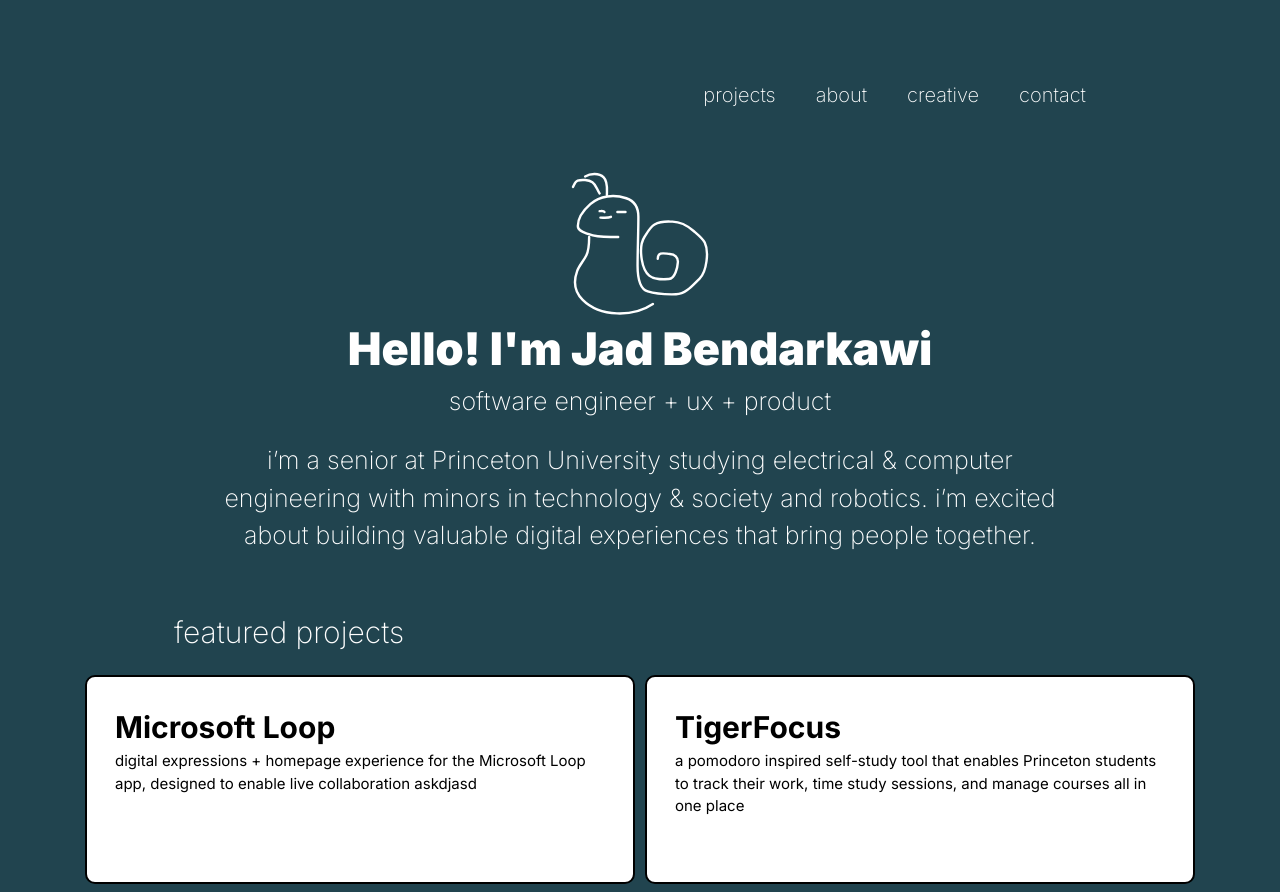
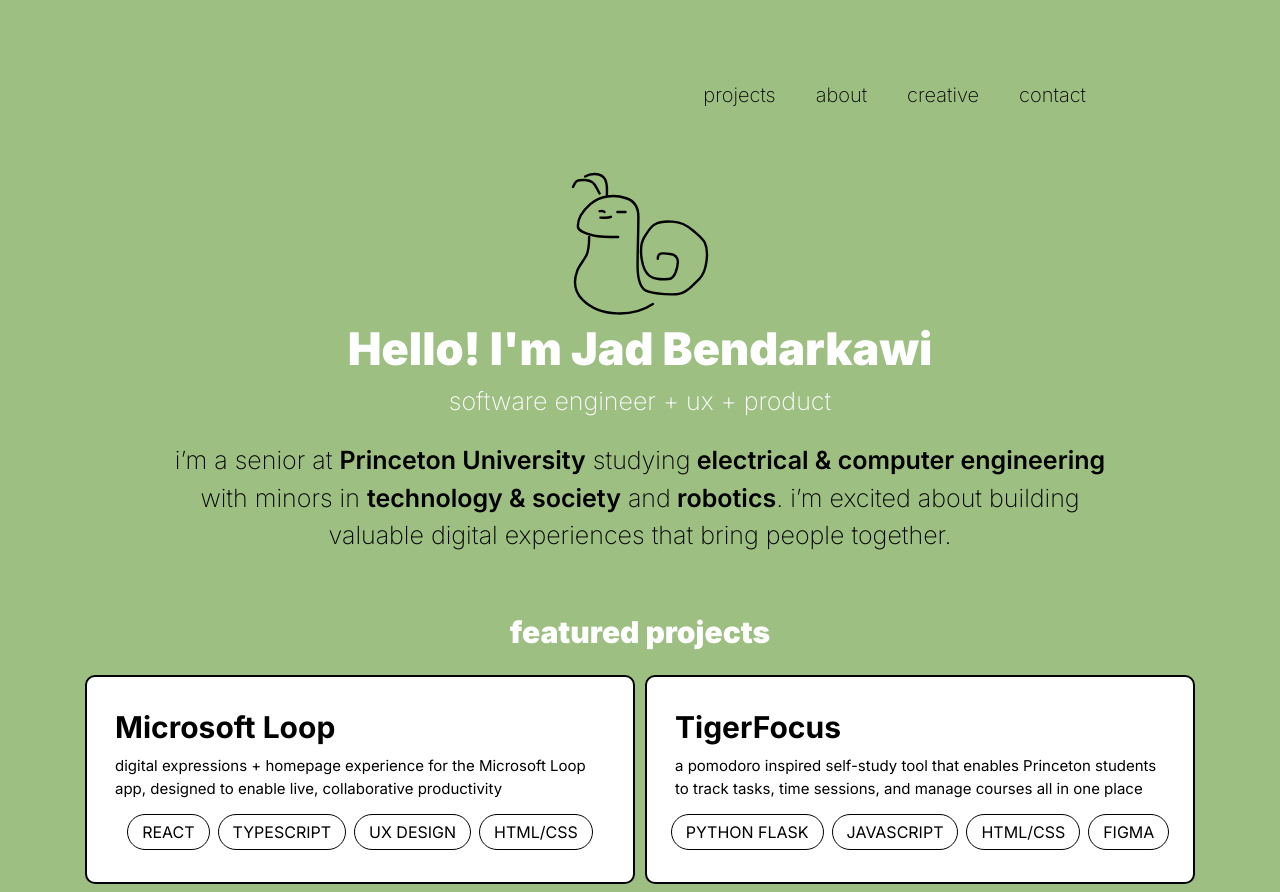
Before and after one commit to jad-bend/personal-site, a Next.js app: page / in a window 1280 px wide. Shown: the top 892 px of the page. Built offline with nearby package versions, Linux system fonts and the light colour scheme.

Commit message:
added skills to project cards

```diff
--- a/app/globals.css
+++ b/app/globals.css
@@ -19,5 +19,5 @@
 
 body {
   color: rgb(var(--foreground-rgb));
-  background: #21444f;
+  background: #9dbf82;
 }
--- a/app/page.tsx
+++ b/app/page.tsx
@@ -41,43 +41,43 @@
         >
           <path
             d="M47.1975 64.9834C37.6885 64.9834 26.8301 65.9101 17.828 62.2033C13.812 60.5497 6.84253 59.5251 6.84253 54.0427C6.84253 44.7582 12.5817 38.0961 19.3077 32.1613C28.9891 23.6189 42.9768 22.216 55.2685 26.2426C64.1446 29.1503 67.3749 36.0735 67.3749 44.8507C67.3749 61.1396 66.5678 77.3503 66.5678 93.6354C66.5678 101.896 67.5584 116.4 76.7462 119.463C85.5229 122.388 95.9549 122.508 105.129 122.287C114.824 122.054 122.176 112.797 128.625 106.549C135.603 99.7884 138.21 79.6632 133.736 70.5434C131.705 66.4022 126.048 61.9329 122.616 58.9749C116.872 54.023 109.09 49.822 101.452 49.6485C94.6485 49.4938 89.9352 48.8882 83.5618 52.4733C79.103 54.9814 76.0517 60.9023 73.4282 64.9834C69.4869 71.1142 69.6409 80.6043 70.7827 87.5821C71.7908 93.7425 73.2089 99.4375 78.2259 103.59C83.5427 107.99 91.321 107.37 97.8653 106.952C104.201 106.548 106.595 94.9455 106.878 90.1379C107.165 85.2645 103.711 82.1816 98.8518 81.9324C93.4946 81.6577 86.7453 79.1637 86.7453 86.775"
-            stroke="white"
+            stroke="black"
             stroke-width="2.4"
             stroke-linecap="round"
           />
           <path
             d="M18.142 64.9833C18.142 71.0301 18.0546 77.9819 15.2723 83.5466C12.5676 88.956 8.34088 93.1575 6.21483 98.8815C2.27114 109.499 3.78896 120.041 11.6852 127.937C29.0355 145.287 62.1315 145.153 81.9028 131.973"
-            stroke="white"
+            stroke="black"
             stroke-width="2.4"
             stroke-linecap="round"
           />
           <path
             d="M28.6342 39.1562C30.1603 39.1562 32.7853 38.5803 33.4767 39.9633"
-            stroke="white"
+            stroke="black"
             stroke-width="2.4"
             stroke-linecap="round"
           />
           <path
             d="M46.3904 39.9633H54.4614"
-            stroke="white"
+            stroke="black"
             stroke-width="2.4"
             stroke-linecap="round"
           />
           <path
             d="M29.4414 45.613C32.8646 45.613 36.9902 46.2776 39.9337 44.8059"
-            stroke="white"
+            stroke="black"
             stroke-width="2.4"
             stroke-linecap="round"
           />
           <path
             d="M35.8981 23.0142C35.8981 17.2244 37.1495 9.82755 32.6697 5.34772C28.0262 0.704225 19.2502 1.3647 14.1064 4.45095"
-            stroke="white"
+            stroke="black"
             stroke-width="2.4"
             stroke-linecap="round"
           />
           <path
             d="M28.6343 21.4C25.9198 18.0069 25.2779 12.9054 21.3704 10.28C17.7101 7.82074 10.7299 7.3576 6.6184 8.66579C4.18596 9.43975 3.09566 12.9345 2 14.9432"
-            stroke="white"
+            stroke="black"
             stroke-width="2.4"
             stroke-linecap="round"
           />
@@ -97,11 +97,13 @@
         <div className="font-[200] text-[25px] text-center">
           software engineer + ux + product
         </div>
-        <div className="font-[200] text-[25px] w-[865px] text-center pt-[22px]">
-          i’m a senior at Princeton University studying electrical & computer
-          engineering with minors in technology & society and robotics. i’m
-          excited about building valuable digital experiences that bring people
-          together.{" "}
+        <div className="text-black font-[200] text-[25px] w-[963px] text-center pt-[22px]">
+          i’m a senior at <b className="font-[600]">Princeton University</b>{" "}
+          studying
+          <b className="font-[600]"> electrical & computer engineering</b> with
+          minors in <b className="font-[600]"> technology & society</b> and
+          <b className="font-[600]"> robotics</b>. i’m excited about building
+          valuable digital experiences that bring people together.{" "}
         </div>
       </div>
     </>
@@ -111,7 +113,7 @@
 function Navigation() {
   return (
     <>
-      <div className="text-white z-1 font-[200] text-[20px]">
+      <div className="text-black z-1 font-[200] text-[20px]">
         <span className="p-5">projects</span>
         <span className="p-5">about</span>
         <span className="p-5">creative</span>
@@ -136,7 +138,23 @@
 function SectionHeader({ title }: SectionHeaderProps) {
   return (
     <>
-      <div className="text-white z-1 font-[200] text-[30px] ">{title}</div>
+      <div className="text-white z-1 text-[30px] font-black">{title}</div>
+    </>
+  );
+}
+
+interface SkillChipProps {
+  text: string;
+}
+function SkillChip({ text }: SkillChipProps) {
+  return (
+    <>
+      <div
+        className="justify-center align-middle rounded-[20px] text-black border-[1px] border-black pr-[14px] pl-[14px] pt-[5px] pb-[5px] uppercase transition ease-in-out duration-200 group-hover:bg-white"
+        style={{ width: "fit-content" }}
+      >
+        {text}
+      </div>
     </>
   );
 }
@@ -146,17 +164,38 @@
   description?: string;
   onNavigate?: string;
   bgHoverColor?: string;
+  skills?: string[];
 }
 
-function ProjectCard({ title, description, bgHoverColor }: ProjectCardProps) {
-  const projectCardStyles = `bg-white w-[550px] h-[209px] border-2 border-black rounded-[10px] transition-all duration-300 ease-in hover:cursor-pointer hover:w-100px  ${bgHoverColor}`;
+function ProjectCard({
+  title,
+  description,
+  bgHoverColor,
+  skills,
+}: ProjectCardProps) {
+  const projectCardStyles = ` group bg-white w-[550px] h-[209px] border-2 border-black rounded-[10px] transition-all duration-200 ease-in no-underline hover:cursor-pointer hover:w-100px  ${bgHoverColor} `;
+
   return (
     <>
       <div className={projectCardStyles}>
-        <div className="text-black  font-bold text-[30px] pt-7 pl-7">
-          {title}
+        <div className="pl-7">
+          <div
+            className="text-black font-bold text-[30px] mb-[5px] pt-7 bg-left-bottom bg-gradient-to-r from-black to-black bg-[length:0%_2px] bg-no-repeat group-hover:bg-[length:100%_2px] transition-all duration-500 ease-out"
+            style={{ width: "fit-content" }}
+          >
+            {title}
+          </div>
         </div>
-        <div className="text-black text-[15px] pl-7 pr-7 ">{description}</div>
+
+        <div className="text-black text-[15px] pl-7 pr-7 pb-[14px] ">
+          {description}
+        </div>
+
+        <div className="grid grid-flow-col justify-center gap-2">
+          {skills?.map(function (skill) {
+            return <SkillChip text={skill} />;
+          })}
+        </div>
       </div>
     </>
   );
@@ -177,25 +216,27 @@
         <NameGreeting />
       </div>
 
-      <div className="pt-[175px] pl-[174px] pb-[20px]">
+      <div className="pt-[175px] pb-[20px] justify-center items-center flex">
         <SectionHeader title="featured projects" />
       </div>
 
       <div className="flex items-center justify-center">
-        <div className="grid grid-cols-2 gap-[10px] lg:grid-cols-2 md:grid-cols-1 sm:grid-cols-1">
+        <div className="grid gap-[10px] lg:grid-cols-2 md:grid-cols-1 ">
           <ProjectCard
             title={"Microsoft Loop"}
             description={
-              "digital expressions + homepage experience for the Microsoft Loop app, designed to enable live collaboration askdjasd"
+              "digital expressions + homepage experience for the Microsoft Loop app, designed to enable live, collaborative productivity"
             }
             bgHoverColor={"hover:bg-violet-400"}
+            skills={["react", "typescript", "ux design", "html/css"]}
           />
           <ProjectCard
             title={"TigerFocus"}
             description={
-              "a pomodoro inspired self-study tool that enables Princeton students to track their work, time study sessions, and manage courses all in one place"
+              "a pomodoro inspired self-study tool that enables Princeton students to track tasks, time sessions, and manage courses all in one place"
             }
             bgHoverColor={"hover:bg-orange-400"}
+            skills={["python flask", "javascript", "html/css", "figma"]}
           />
           <ProjectCard
             title={"halalify"}
@@ -203,6 +244,7 @@
               "a lightweight chrome extension built to help Muslims make informed online grocery shopping decisions"
             }
             bgHoverColor={`hover:bg-emerald-400`}
+            skills={["figma", "ux design", "product development"]}
           />
           <ProjectCard
             title={"Robotic Art Installation"}
@@ -210,6 +252,7 @@
               "a project advised by the Self-Organizing Swarms & Robotics (SSR) Lab led by Radhika Nagpal "
             }
             bgHoverColor={`hover:bg-blue-400`}
+            skills={["C", "psoc creator", "circuit design", "pid control"]}
           />
         </div>
       </div>
```
